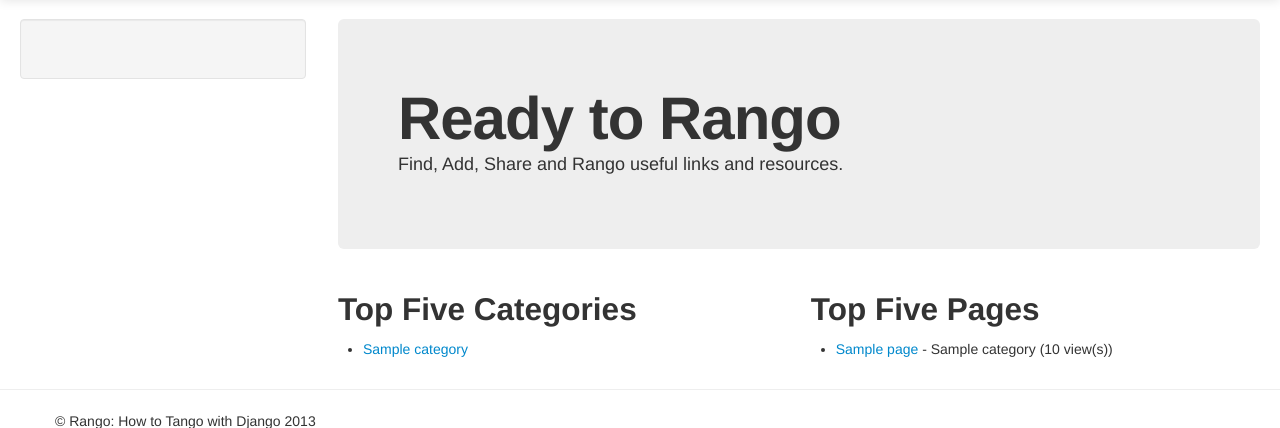
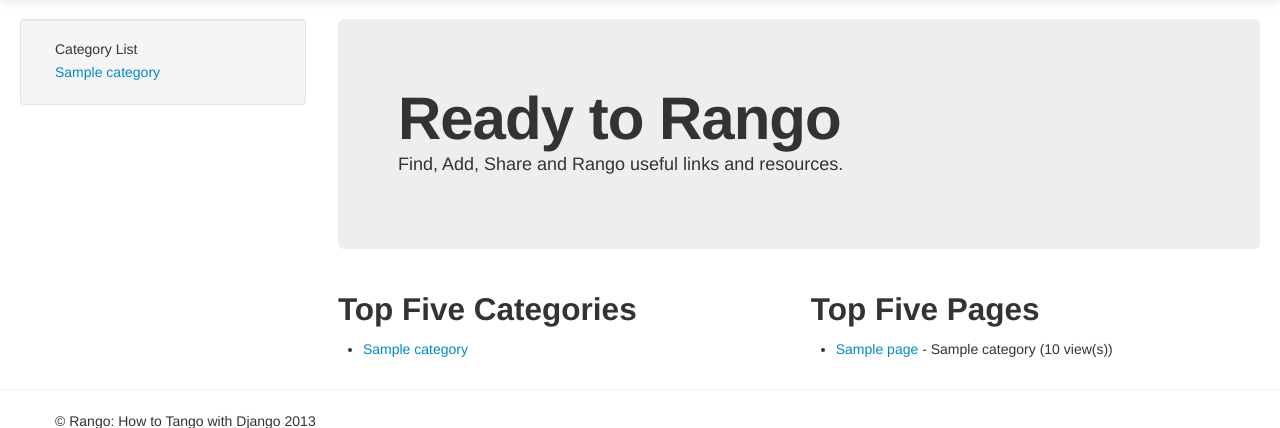
Before and after one commit to tonbaharry/tango_with_django, a Django app: page /rango/ in a window 1280 px wide. Shown: the part 41-469 px from the top of the page. Run offline with Django 3.2, Linux system fonts and the light colour scheme; tables that the repository leaves empty hold one stand-in row (values such as "Sample post").

Commit message:
Added Categories to all the pages.

```diff
--- a/tango_with_django_project/rango/views.py
+++ b/tango_with_django_project/rango/views.py
@@ -12,89 +12,109 @@ from datetime import datetime
 from rango.bing_search import run_query
 
 def encode_url(str):
-	return str.replace(' ', '_')
+    return str.replace(' ', '_')
 
 def decode_url(str):
-	return str.replace('_', ' ')
+    return str.replace('_', ' ')
+
+
+def get_category_list():
+    cat_list = []
+    cat_list = Category.objects.all()
+    for cat in cat_list:
+        cat.url = encode_url(cat.name)
+    return cat_list
+
 
 def index(request):
-	context = RequestContext(request)
+    context = RequestContext(request)
 
-	category_list = Category.objects.order_by('-likes')[:5]
-	context_dict = {'categories': category_list}
+    top_category_list = Category.objects.order_by('-likes')[:5]
 
-	for category in category_list:
-		category.url = encode_url(category.name)
+    for category in top_category_list:
+        category.url = encode_url(category.name)
 
-	page_list = Page.objects.order_by('-views')[:5]
-	context_dict['pages'] = page_list
+    context_dict = {'categories': top_category_list}
 
-	#### NEW CODE ####
-	if request.session.get('last_visit'):
-		# The session has a value for the last visit
-		last_visit_time = request.session.get('last_visit')
-		visits = request.session.get('visits', 0)
+    cat_list = get_category_list()
+    context_dict['cat_list'] = cat_list
 
-		if (datetime.now() - datetime.strptime(last_visit_time[:-7], "%Y-%m-%d %H:%M:%S")).days > 0:
-			request.session['visits'] = visits + 1
-	else:
-		# The get returns None, and the session does not have a value for the last visit.
-		request.session['last_visit'] = str(datetime.now())
-		request.session['visits'] = 1
-	#### END NEW CODE ####
+    page_list = Page.objects.order_by('-views')[:5]
+    context_dict['pages'] = page_list
 
-	# Render and return the rendered response back to the user.
-	return render_to_response('rango/index.html', context_dict, context)
+    if request.session.get('last_visit'):
+    # The session has a value for the last visit
+        last_visit_time = request.session.get('last_visit')
+
+        visits = request.session.get('visits', 0)
+
+        if (datetime.now() - datetime.strptime(last_visit_time[:-7], "%Y-%m-%d %H:%M:%S")).days > 0:
+            request.session['visits'] = visits + 1
+    else:
+        # The get returns None, and the session does not have a value for the last visit.
+        request.session['last_visit'] = str(datetime.now())
+        request.session['visits'] = 1
+
+    # Render and return the rendered response back to the user.
+    return render_to_response('rango/index.html', context_dict, context)
 
 def about(request):
-	# Request the contex.
-	context = RequestContext(request)
+    # Request the context.
+    context = RequestContext(request)
+    context_dict = {}
+    cat_list = get_category_list()
+    context_dict['cat_list'] = cat_list
+    # If the visits session varible exists, take it and use it.
+    # If it doesn't, we haven't visited the site so set the count to zero.
 
-	# If the visits session varible exists, take it and use it.
-	# If it doesn't, we haven't visited the site so set the count to zero.
-	if request.session['visits']:
-		count = request.session['visits']
-	else:
-		count = 0
+    count = request.session.get('visits',0)
 
-	# Return and render the response, ensuring the count is passed to the template engine.
-	return render_to_response('rango/about.html', {'visit_count': count}, context)
+    context_dict['visit_count'] = count
+
+    # Return and render the response, ensuring the count is passed to the template engine.
+    return render_to_response('rango/about.html', context_dict , context)
 
 def category(request, category_name_url):
-	# Request our context
-	context = RequestContext(request)
+    # Request our context
+    context = RequestContext(request)
 
-	# Change underscores in the category name to spaces.
-	# URL's don't handle spaces well, so we encode them as underscores.
-	category_name = decode_url(category_name_url)
+    # Change underscores in the category name to spaces.
+    # URL's don't handle spaces well, so we encode them as underscores.
+    category_name = decode_url(category_name_url)
 
-	# Build up the dictionary we will use as out template context dictionary.
-	context_dict = {'category_name': category_name, 'category_name_url': category_name_url}
+    # Build up the dictionary we will use as out template context dictionary.
+    context_dict = {'category_name': category_name, 'category_name_url': category_name_url}
 
-	try:
-		# Find the category with the given name.
-		# Raises an exception if the category doesn't exist.
-		# We also do a case insensitive match.
-		category_model = Category.objects.get(name__iexact=category_name)
+    cat_list = get_category_list()
+    context_dict['cat_list'] = cat_list
 
-		# Retrieve all the associated pages.
-		# Note that filter returns >= 1 model instance.
-		pages = Page.objects.filter(category=category_model)
+    try:
+        # Find the category with the given name.
+        # Raises an exception if the category doesn't exist.
+        # We also do a case insensitive match.
+        category_model = Category.objects.get(name__iexact=category_name)
 
-		# Adds our results list to the template context under name pages.
-		context_dict['pages'] = pages
-	except Category.DoesNotExist:
-		# We get here if the category does not exist.
-		# Will trigger the template to display the 'no category' message.
-		pass
+        # Retrieve all the associated pages.
+        # Note that filter returns >= 1 model instance.
+        pages = Page.objects.filter(category=category_model)
 
-	# Go render the response and return it to the client.
-	return render_to_response('rango/category.html', context_dict, context)
+        # Adds our results list to the template context under name pages.
+        context_dict['pages'] = pages
+    except Category.DoesNotExist:
+        # We get here if the category does not exist.
+        # Will trigger the template to display the 'no category' message.
+        pass
+
+    # Go render the response and return it to the client.
+    return render_to_response('rango/category.html', context_dict, context)
 
 @login_required
 def add_category(request):
     # Get the context from the request.
     context = RequestContext(request)
+    cat_list = get_category_list()
+    context_dict = {}
+    context_dict['cat_list'] = cat_list
 
     # A HTTP POST?
     if request.method == 'POST':
@@ -117,11 +137,15 @@ def add_category(request):
 
     # Bad form (or form details), no form supplied...
     # Render the form with error messages (if any).
-    return render_to_response('rango/add_category.html', {'form': form}, context)
+    context_dict['form'] = form
+    return render_to_response('rango/add_category.html', context_dict, context)
 
 @login_required
 def add_page(request, category_name_url):
     context = RequestContext(request)
+    cat_list = get_category_list()
+    context_dict = {}
+    context_dict['cat_list'] = cat_list
 
     category_name = decode_url(category_name_url)
     if request.method == 'POST':
@@ -149,123 +173,146 @@ def add_page(request, category_name_url):
     else:
         form = PageForm()
 
+    context_dict['category_name_url']= category_name_url
+    context_dict['category_name'] =  category_name
+    context_dict['form'] = form
+
     return render_to_response( 'rango/add_page.html',
-            {'category_name_url': category_name_url,
-             'category_name': category_name, 'form': form},
-             context)
+                               context_dict,
+                               context)
 
 def register(request):
-	# Request the context.
-	context = RequestContext(request)
+    # Request the context.
+    context = RequestContext(request)
+    cat_list = get_category_list()
+    context_dict = {}
+    context_dict['cat_list'] = cat_list
+    # Boolean telling us whether registration was successful or not.
+    # Initially False; presume it was a failure until proven otherwise!
+    registered = False
 
-	# Boolean telling us whether registration was successful or not.
-	# Initially False; presume it was a failure until proven otherwise!
-	registered = False
+    # If HTTP POST, we wish to process form data and create an account.
+    if request.method == 'POST':
+        # Grab raw form data - making use of both FormModels.
+        user_form = UserForm(data=request.POST)
+        profile_form = UserProfileForm(data=request.POST)
 
-	# If HTTP POST, we wish to process form data and create an account.
-	if request.method == 'POST':
-		# Grab raw form data - making use of both FormModels.
-		user_form = UserForm(data=request.POST)
-		profile_form = UserProfileForm(data=request.POST)
+        # Two valid forms?
+        if user_form.is_valid() and profile_form.is_valid():
+            # Save the user's form data. That one is easy.
+            user = user_form.save()
 
-		# Two valid forms?
-		if user_form.is_valid() and profile_form.is_valid():
-			# Save the user's form data. That one is easy.
-			user = user_form.save()
+            # Now a user account exists, we hash the password with the set_password() method.
+            # Then we can update the account with .save().
+            user.set_password(user.password)
+            user.save()
 
-			# Now a user account exists, we hash the password with the set_password() method.
-			# Then we can update the account with .save().
-			user.set_password(user.password)
-			user.save()
+            # Now we can sort out the UserProfile instance.
+            # We'll be setting values for the instance ourselves, so commit=False prevents Django from saving the instance automatically.
+            profile = profile_form.save(commit=False)
+            profile.user = user
 
-			# Now we can sort out the UserProfile instance.
-			# We'll be setting values for the instance ourselves, so commit=False prevents Django from saving the instance automatically.
-			profile = profile_form.save(commit=False)
-			profile.user = user
+            # Profile picture supplied? If so, we put it in the new UserProfile.
+            if 'picture' in request.FILES:
+                profile.picture = request.FILES['picture']
 
-			# Profile picture supplied? If so, we put it in the new UserProfile.
-			if 'picture' in request.FILES:
-				profile.picture = request.FILES['picture']
+            # Now we save the model instance!
+            profile.save()
 
-			# Now we save the model instance!
-			profile.save()
+            # We can say registration was successful.
+            registered = True
 
-			# We can say registration was successful.
-			registered = True
+        # Invalid form(s) - just print errors to the terminal.
+        else:
+            print user_form.errors, profile_form.errors
 
-		# Invalid form(s) - just print errors to the terminal.
-		else:
-			print user_form.errors, profile_form.errors
+    # Not a HTTP POST, so we render the two ModelForms to allow a user to input their data.
+    else:
+        user_form = UserForm()
+        profile_form = UserProfileForm()
 
-	# Not a HTTP POST, so we render the two ModelForms to allow a user to input their data.
-	else:
-		user_form = UserForm()
-		profile_form = UserProfileForm()
+    context_dict['user_form'] = user_form
+    context_dict['profile_form']= profile_form
+    context_dict['registered'] = registered
 
-	# Render and return!
-	return render_to_response(
-		'rango/register.html',
-		{'user_form': user_form, 'profile_form': profile_form, 'registered': registered},
-		context)
+    # Render and return!
+    return render_to_response(
+        'rango/register.html',
+        context_dict,
+        context)
 
 def user_login(request):
-	# Obtain our request's context.
-	context = RequestContext(request)
+    # Obtain our request's context.
+    context = RequestContext(request)
+    cat_list = get_category_list()
+    context_dict = {}
+    context_dict['cat_list'] = cat_list
 
-	# If HTTP POST, pull out form data and process it.
-	if request.method == 'POST':
-		username = request.POST['username']
-		password = request.POST['password']
+    # If HTTP POST, pull out form data and process it.
+    if request.method == 'POST':
+        username = request.POST['username']
+        password = request.POST['password']
 
-		# Attempt to log the user in with the supplied credentials.
-		# A User object is returned if correct - None if not.
-		user = authenticate(username=username, password=password)
+        # Attempt to log the user in with the supplied credentials.
+        # A User object is returned if correct - None if not.
+        user = authenticate(username=username, password=password)
 
-		# A valid user logged in?
-		if user is not None:
-			# Check if the account is active (can be used).
-			# If so, log the user in and redirect them to the homepage.
-			if user.is_active:
-				login(request, user)
-				return HttpResponseRedirect('/rango/')
-			# The account is inactive; tell by adding variable to the template context.
-			else:
-				return render_to_response('rango/login.html', {'disabled_account': True}, context)
-		# Invalid login details supplied!
-		else:
-			print "Invalid login details: {0}, {1}".format(username, password)
-			return render_to_response('rango/login.html', {'bad_details': True}, context)
+        # A valid user logged in?
+        if user is not None:
+            # Check if the account is active (can be used).
+            # If so, log the user in and redirect them to the homepage.
+            if user.is_active:
+                login(request, user)
+                return HttpResponseRedirect('/rango/')
+            # The account is inactive; tell by adding variable to the template context.
+            else:
+                context_dict['disabled_account'] = True
+                return render_to_response('rango/login.html', context_dict, context)
+        # Invalid login details supplied!
+        else:
+            print "Invalid login details: {0}, {1}".format(username, password)
+            context_dict['bad_details'] = True
+            return render_to_response('rango/login.html', context_dict, context)
 
-	# Not a HTTP POST - most likely a HTTP GET. In this case, we render the login form for the user.
-	else:
-		return render_to_response('rango/login.html', {}, context)
+    # Not a HTTP POST - most likely a HTTP GET. In this case, we render the login form for the user.
+    else:
+        return render_to_response('rango/login.html', context_dict, context)
 
 @login_required
 def restricted(request):
-	context = RequestContext(request)
-	return render_to_response('rango/restricted.html', {}, context)
+    context = RequestContext(request)
+    cat_list = get_category_list()
+    context_dict = {}
+    context_dict['cat_list'] = cat_list
+    return render_to_response('rango/restricted.html', context_dict, context)
 
 # Only allow logged in users to logout - add the @login_required decorator!
 @login_required
 def user_logout(request):
-	# Get the request's context
-	context = RequestContext(request)
+    # Get the request's context
+    context = RequestContext(request)
 
-	# As we can assume the user is logged in, we can just log them out.
-	logout(request)
+    # As we can assume the user is logged in, we can just log them out.
+    logout(request)
 
-	# Take the user back to the homepage.
-	return HttpResponseRedirect('/rango/')
+    # Take the user back to the homepage.
+    return HttpResponseRedirect('/rango/')
 
 def search(request):
-	context = RequestContext(request)
-	result_list = []
+    context = RequestContext(request)
 
-	if request.method == 'POST':
-		query = request.POST['query'].strip()
+    cat_list = get_category_list()
+    context_dict = {}
+    context_dict['cat_list'] = cat_list
 
-		if query:
-			# Run our Bing function to get the results list!
-			result_list = run_query(query)
+    result_list = []
 
-	return render_to_response('rango/search.html', {'result_list': result_list}, context)
+    if request.method == 'POST':
+        query = request.POST['query'].strip()
+
+        if query:
+            # Run our Bing function to get the results list!
+            result_list = run_query(query)
+
+    context_dict['result_list'] = result_list
+    return render_to_response('rango/search.html', context_dict, context)
--- a/tango_with_django_project/templates/rango/base.html
+++ b/tango_with_django_project/templates/rango/base.html
@@ -65,6 +65,13 @@
                     {% endblock %}
                 </ul>
 
+             <div id="cats">
+		   {% if cat_list %}
+			<ul class="nav nav-list"><li>Category List</li></ul>
+			   {% include 'rango/category_list.html' with cat_list=cat_list %}
+		   {% endif %}
+		</div>
+
             </div>
             <!--/.well -->
 
--- /dev/null
+++ b/tango_with_django_project/templates/rango/category_list.html
@@ -0,0 +1,9 @@
+	<ul class="nav nav-list">
+	   {% if cat_list %}
+		{% for cat in cat_list %}
+		  <li><a href="/rango/category/{{ cat.url }}">{{ cat.name }}</a></li>
+		{% endfor %}
+	   {% else %}
+		<li>No categories at present.</li>
+	   {% endif %}
+	</ul>
```
